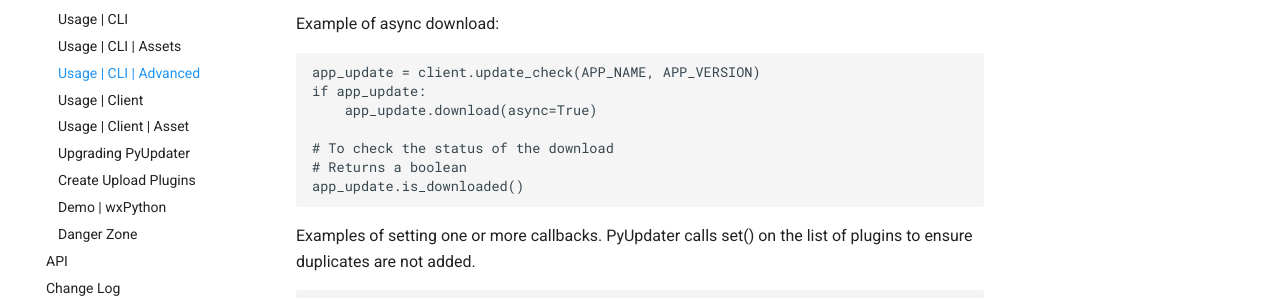
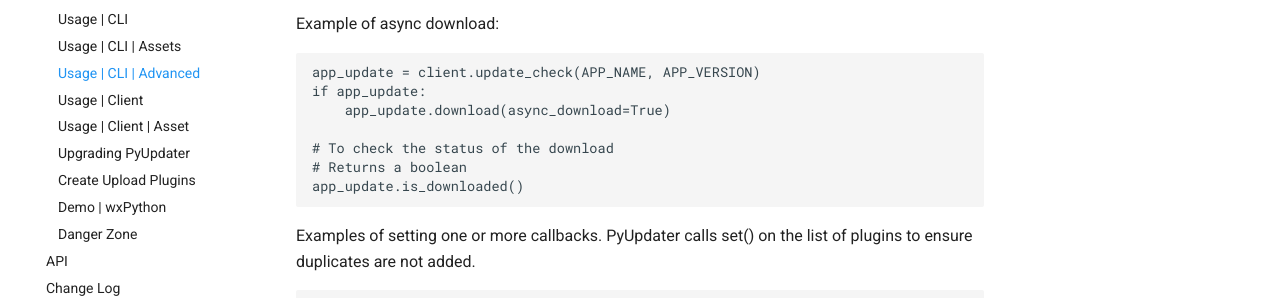
Before and after one commit to Digital-Sapphire/PyUpdater, an MkDocs documentation site: the page built from docs/usage-cli-advanced.md, in a window 1280 px wide and 900 px high, scrolled down 769 px. Shown: the part 197-495 px from the top of the window. Built offline with MkDocs 1.6.1 and Material for MkDocs 9.7.7, drawn with Linux system fonts in a browser that asks for light colours; comment, search, counter and statistics services are not loaded; old or Windows-style settings are respelled for this version of MkDocs.

Commit message:
async keyword Python 3.7

````diff
--- a/docs/usage-cli-advanced.md
+++ b/docs/usage-cli-advanced.md
@@ -38,7 +38,7 @@ Example of async download:
 ```
 app_update = client.update_check(APP_NAME, APP_VERSION)
 if app_update:
-    app_update.download(async=True)
+    app_update.download(async_download=True)
 
 # To check the status of the download
 # Returns a boolean
````
Also changed, not shown: docs/api.md (+1 -1 lines), docs/usage-client-asset.md (+1 -1 lines), docs/usage-client.md (+1 -1 lines), 2 other files.
